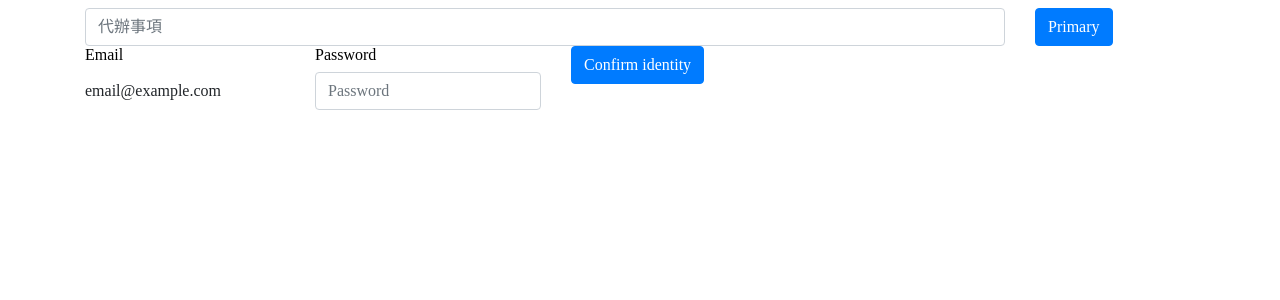
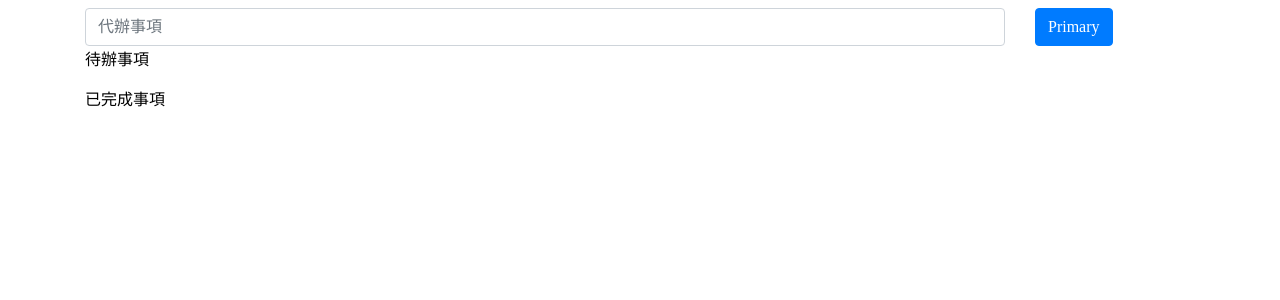
Before and after one commit to dannypc1628/todo-angular, an Angular app: page / in a window 1280 px wide. Shown: the top 300 px of the page. Built offline with nearby package versions, Linux system fonts and the light colour scheme.

Commit message:
待辦事項 create與迴圈顯示事項

```diff
--- a/src/app/app.component.html
+++ b/src/app/app.component.html
@@ -1,30 +1,38 @@
 <div class="container">
   <div class="row">
     <div class="col-10 ">
-      <input type="text" placeholder="代辦事項" class="form-control">
-
+      <input type="text" placeholder="代辦事項" class="form-control"
+      (keyup.Enter)="create()" [value]="todoInput" >
     </div>
     <div class="col-2">
       <button type="button" class="btn btn-primary">Primary</button>
     </div>
   </div>
 
-  <form class="row g-3">
-    <div class="col-auto">
-      <label for="staticEmail2" class="visually-hidden">Email</label>
-      <input type="text" readonly class="form-control-plaintext" id="staticEmail2" value="email@example.com">
+  <div class="row">
+    <div class="col-12">
+      <p>待辦事項</p>
+      <div *ngFor="let item of todos;let i = index">
+        <ng-container *ngIf="false==item.completed">
+          <input type="checkbox" id="todo_{{item.id}}">
+          <label for="todo_{{item.id}}">{{item.title}}</label>
+          <span class="" *ngFor="let number of [].constructor(item.tomatoCount)">
+            <img src="./assets/images/iconfinder_tomato_104338.png">
+          </span>
+        </ng-container>
+      </div>
     </div>
-    <div class="col-auto">
-      <label for="inputPassword2" class="visually-hidden">Password</label>
-      <input type="password" class="form-control" id="inputPassword2" placeholder="Password">
+    <div class="col-12">
+      <p>已完成事項</p>{{todos}}
+      <div *ngFor="let item of todos;let i = index">
+        <ng-container *ngIf="true==item.completed">
+          <input type="checkbox" id="todo_{{item.id}}">
+          <label for="todo_{{item.id}}">{{item.title}}</label>
+          <span class="" *ngFor="let number of [].constructor(item.tomatoCount)">
+            <img src="./assets/images/iconfinder_tomato_104338.png">
+          </span>
+        </ng-container>
+      </div>
     </div>
-    <div class="col-auto">
-      <button type="submit" class="btn btn-primary mb-3">Confirm identity</button>
-    </div>
-  </form>
-
-  <div class="row">
-    <div class="col"></div>
-    <div class="col"></div>
   </div>
 </div>
--- a/src/app/app.component.ts
+++ b/src/app/app.component.ts
@@ -1,10 +1,31 @@
-import { Component } from '@angular/core';
+import { Component, OnInit } from '@angular/core';
+import { Todo } from './interface/todo';
 
 @Component({
   selector: 'app-root',
   templateUrl: './app.component.html',
-  styleUrls: ['./app.component.scss']
+  styleUrls: ['./app.component.scss'],
 })
-export class AppComponent {
+export class AppComponent implements OnInit {
   title = 'todo-angular';
+
+  todos: Todo[] = [];
+  todoInput = '';
+  private;
+
+  ngOnInit(): void {}
+
+  create() {
+    const newTodo: Todo = {
+      title: this.todoInput,
+      id: Date.now(),
+      order: this.todos.length + 1,
+      tomatoCount: 0,
+      completed: false,
+    };
+    this.todos.push(newTodo);
+    this.todoInput="";
+  }
+
+  private editTodo() {}
 }
```
